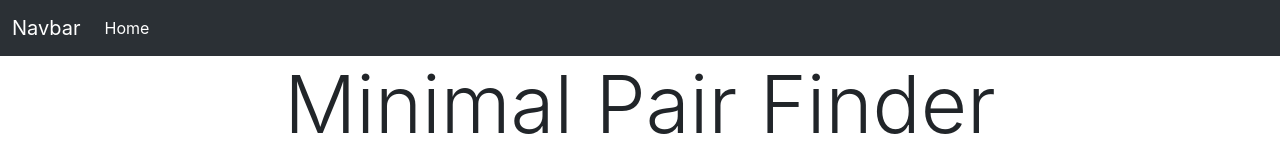
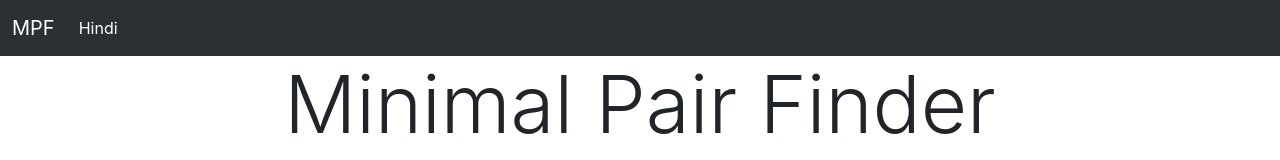
Before and after one commit to UtkarshUttam/Minimal-Pair-Finder, a React (Create React App) app: page / in a window 1280 px wide. Shown: the top 160 px of the page. Built offline with nearby package versions, Linux system fonts and the light colour scheme.

Commit message:
Update Navbar.js

```diff
--- a/src/components/Navbar.js
+++ b/src/components/Navbar.js
@@ -7,14 +7,14 @@
       <div>
         <nav className="navbar navbar-expand-lg bg-body-tertiary bg-dark"  data-bs-theme="dark">
   <div className="container-fluid">
-    <a className="navbar-brand" href="/">Navbar</a>
+    <a className="navbar-brand" href="/">MPF</a>
     <button className="navbar-toggler" type="button" data-bs-toggle="collapse" data-bs-target="#navbarSupportedContent" aria-controls="navbarSupportedContent" aria-expanded="false" aria-label="Toggle navigation">
       <span className="navbar-toggler-icon"></span>
     </button>
     <div className="collapse navbar-collapse" id="navbarSupportedContent">
       <ul className="navbar-nav me-auto mb-2 mb-lg-0">
         <li className="nav-item">
-          <a className="nav-link active" aria-current="page" href="/">Home</a>
+          <a className="nav-link active" aria-current="page" href="/">Hindi</a>
         </li>
         {/* <li className="nav-item">
           <a className="nav-link" href="#">Link</a>
```
